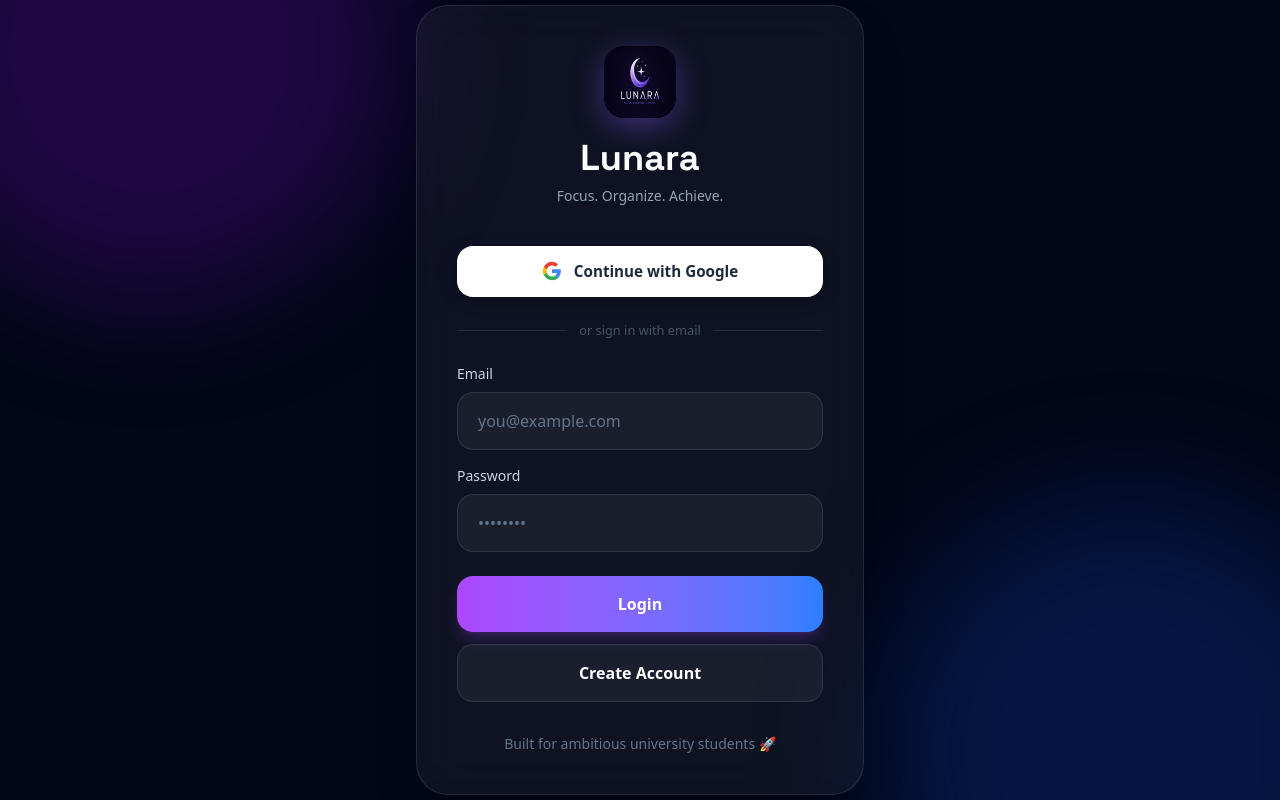
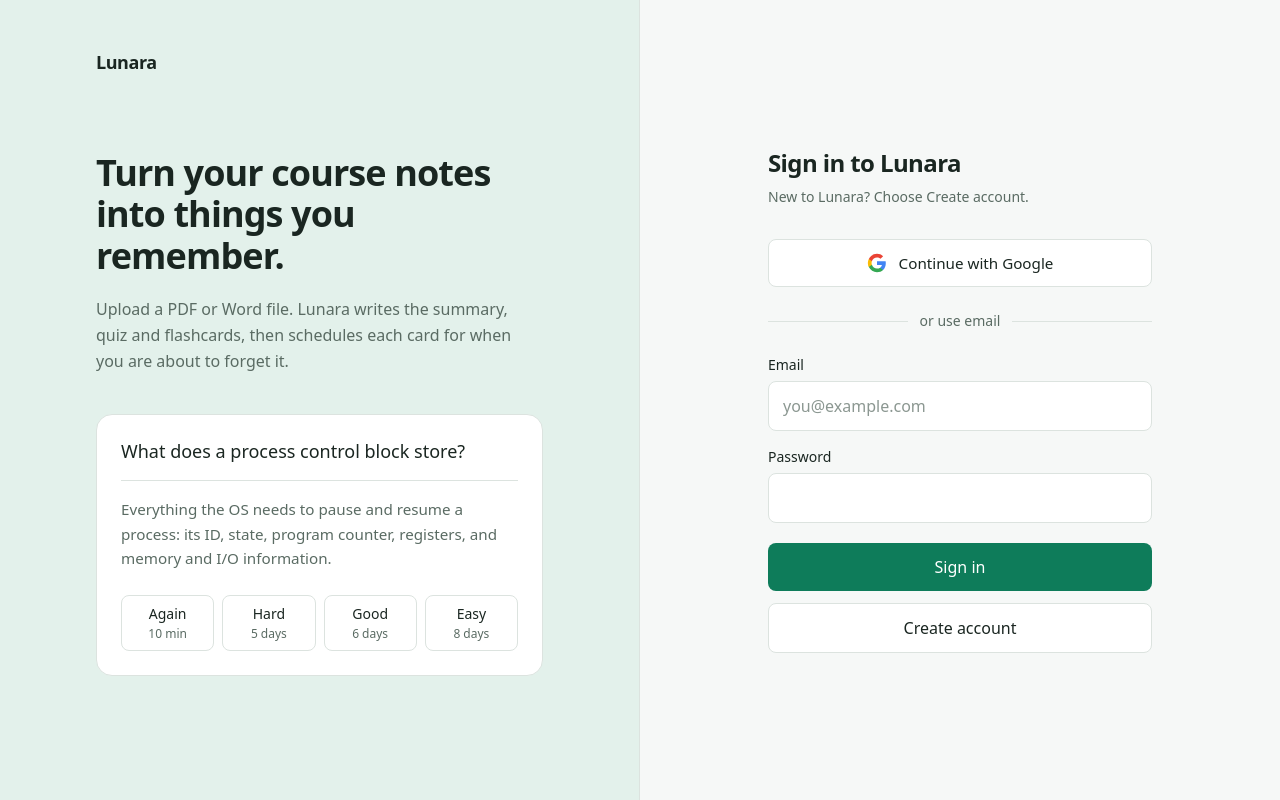
Before and after one commit to Ben735-cmd/lunara, a Next.js app: page / in a window 1280 px wide. Built offline with nearby package versions, Linux system fonts and the light colour scheme; no server answers.

Commit message:
Add design system and new sign-in screen

```diff
--- a/app/globals.css
+++ b/app/globals.css
@@ -1 +1,55 @@
 @import "tailwindcss";
+
+/*
+  Lunara design tokens.
+  One accent (malachite green), neutral surfaces, and a single font family.
+  Use the Tailwind names below (bg-paper, text-ink, border-line, bg-accent...)
+  instead of hard-coded hex values in components.
+*/
+:root {
+  --paper: #f6f8f7;
+  --surface: #ffffff;
+  --ink: #1a2621;
+  --ink-muted: #5a6b63;
+  --line: #dce3df;
+  --accent: #0e7c5a;
+  --accent-strong: #0a6246;
+  --accent-tint: #e3f1eb;
+  --danger: #b3321f;
+  --danger-tint: #fbeae6;
+}
+
+@theme inline {
+  --color-paper: var(--paper);
+  --color-surface: var(--surface);
+  --color-ink: var(--ink);
+  --color-ink-muted: var(--ink-muted);
+  --color-line: var(--line);
+  --color-accent: var(--accent);
+  --color-accent-strong: var(--accent-strong);
+  --color-accent-tint: var(--accent-tint);
+  --color-danger: var(--danger);
+  --color-danger-tint: var(--danger-tint);
+  --font-sans: var(--font-instrument), ui-sans-serif, system-ui, sans-serif;
+}
+
+body {
+  background: var(--paper);
+  color: var(--ink);
+  font-family: var(--font-sans);
+}
+
+:focus-visible {
+  outline: 2px solid var(--accent);
+  outline-offset: 2px;
+}
+
+@media (prefers-reduced-motion: reduce) {
+  *,
+  *::before,
+  *::after {
+    animation-duration: 0.01ms !important;
+    animation-iteration-count: 1 !important;
+    transition-duration: 0.01ms !important;
+  }
+}
--- a/app/layout.tsx
+++ b/app/layout.tsx
@@ -1,6 +1,13 @@
 import type { Metadata, Viewport } from "next"
 import Script from "next/script"
+import { Instrument_Sans } from "next/font/google"
 import "./globals.css"
+
+const instrumentSans = Instrument_Sans({
+  subsets: ["latin"],
+  variable: "--font-instrument",
+  display: "swap",
+})
 
 export const metadata: Metadata = {
   title: "Lunara - Student Dashboard",
@@ -14,7 +21,7 @@ export const metadata: Metadata = {
 }
 
 export const viewport: Viewport = {
-  themeColor: "#8B5CF6",
+  themeColor: "#0E7C5A",
   width: "device-width",
   initialScale: 1,
   maximumScale: 1,
@@ -37,10 +44,10 @@ export default function RootLayout({
         <meta name="apple-mobile-web-app-status-bar-style" content="default" />
         <meta name="apple-mobile-web-app-title" content="Lunara" />
         <meta name="mobile-web-app-capable" content="yes" />
-        <meta name="msapplication-TileColor" content="#8B5CF6" />
+        <meta name="msapplication-TileColor" content="#0E7C5A" />
         <meta name="msapplication-TileImage" content="/icons/icon-144x144.png" />
       </head>
-      <body className="antialiased">
+      <body className={`${instrumentSans.variable} antialiased`}>
         <Script
           async
           src="https://pagead2.googlesyndication.com/pagead/js/adsbygoogle.js?client=ca-pub-1275139836297308"
--- a/app/page.tsx
+++ b/app/page.tsx
@@ -32,8 +32,8 @@ export default function Page() {
 
   if (loading) {
     return (
-      <main className="min-h-screen bg-[#020617] flex items-center justify-center">
-        <div className="w-10 h-10 rounded-full border-4 border-purple-500 border-t-transparent animate-spin" />
+      <main className="min-h-screen bg-paper flex items-center justify-center">
+        <div className="w-8 h-8 rounded-full border-2 border-accent border-t-transparent animate-spin" />
       </main>
     )
   }
--- a/components/auth/AuthForm.tsx
+++ b/components/auth/AuthForm.tsx
@@ -2,31 +2,43 @@
 
 import { useState } from "react"
 import { supabase } from "../../lib/supabase"
+import CardPreview from "./CardPreview"
+
+type Notice = { kind: "error" | "success"; text: string } | null
 
 export default function AuthForm() {
   const [email, setEmail] = useState("")
   const [password, setPassword] = useState("")
   const [loading, setLoading] = useState(false)
   const [googleLoading, setGoogleLoading] = useState(false)
+  const [notice, setNotice] = useState<Notice>(null)
 
   async function signUp() {
-    if (!email || !password) return
+    if (!email || !password) {
+      setNotice({ kind: "error", text: "Enter your email and a password to create an account." })
+      return
+    }
     setLoading(true)
+    setNotice(null)
     const { error } = await supabase.auth.signUp({ email, password })
     if (error) {
-      alert(error.message)
+      setNotice({ kind: "error", text: error.message })
     } else {
-      alert("Account created! Check your email to confirm your account.")
+      setNotice({ kind: "success", text: "Account created. Check your email to confirm it, then sign in." })
     }
     setLoading(false)
   }
 
   async function signIn() {
-    if (!email || !password) return
+    if (!email || !password) {
+      setNotice({ kind: "error", text: "Enter your email and password to sign in." })
+      return
+    }
     setLoading(true)
+    setNotice(null)
     const { error } = await supabase.auth.signInWithPassword({ email, password })
     if (error) {
-      alert(error.message)
+      setNotice({ kind: "error", text: error.message })
     } else {
       window.location.reload()
     }
@@ -42,68 +54,51 @@ export default function AuthForm() {
       },
     })
     if (error) {
-      alert(error.message)
+      setNotice({ kind: "error", text: error.message })
       setGoogleLoading(false)
     }
   }
 
+  const inputClass =
+    "w-full rounded-lg border border-line bg-surface px-3.5 py-3 text-ink placeholder:text-ink-muted/70 focus:border-accent focus:outline-none focus:ring-2 focus:ring-accent/20"
+
   return (
-    <main className="min-h-screen bg-[#020617] relative overflow-hidden flex items-center justify-center px-6">
-      <style>{`
-        @import url('https://fonts.googleapis.com/css2?family=Space+Grotesk:wght@700;900&display=swap');
-        @keyframes spin { to { transform: rotate(360deg); } }
-      `}</style>
+    <main className="min-h-screen bg-paper lg:grid lg:grid-cols-2">
+      {/* Left: what the app does, shown with a real flashcard */}
+      <section className="hidden flex-col border-r border-line bg-accent-tint px-16 py-12 lg:flex xl:px-24">
+        <p className="text-lg font-semibold tracking-tight text-ink">Lunara</p>
+        <div className="my-auto py-12">
+          <h1 className="max-w-md text-4xl font-semibold leading-[1.15] tracking-tight text-ink">
+            Turn your course notes into things you remember.
+          </h1>
+          <p className="mt-5 max-w-md leading-relaxed text-ink-muted">
+            Upload a PDF or Word file. Lunara writes the summary, quiz and
+            flashcards, then schedules each card for when you are about to
+            forget it.
+          </p>
+          <div className="mt-10">
+            <CardPreview />
+          </div>
+        </div>
+      </section>
 
-      {/* Background Glows */}
-      <div className="absolute top-[-200px] left-[-100px] w-[500px] h-[500px] bg-purple-600/20 rounded-full blur-3xl" />
-      <div className="absolute bottom-[-200px] right-[-100px] w-[500px] h-[500px] bg-blue-600/20 rounded-full blur-3xl" />
+      {/* Right: sign in */}
+      <section className="flex min-h-screen items-center justify-center px-6 py-12 lg:min-h-0">
+        <div className="w-full max-w-sm">
+          <p className="mb-8 text-lg font-semibold tracking-tight text-ink lg:hidden">Lunara</p>
+          <h2 className="text-2xl font-semibold tracking-tight text-ink">Sign in to Lunara</h2>
+          <p className="mt-2 text-sm text-ink-muted">New to Lunara? Choose Create account.</p>
 
-      {/* Card */}
-      <div className="relative z-10 w-full max-w-md backdrop-blur-xl bg-white/5 border border-white/10 rounded-[32px] p-10 shadow-2xl">
-
-        {/* Logo */}
-        <div className="mb-10 text-center">
-          <img
-            src="/icons/icon-128x128.png"
-            alt="Lunara"
-            style={{ width: "72px", height: "72px", borderRadius: "20px", margin: "0 auto", boxShadow: "0 8px 32px rgba(139,92,246,0.4)" }}
-          />
-          <h1 style={{ fontFamily: "'Space Grotesk', sans-serif" }} className="text-4xl font-black text-white text-center mt-5">
-            Lunara
-          </h1>
-          <p className="text-[#94A3B8] text-center mt-2 text-sm">
-            Focus. Organize. Achieve.
-          </p>
-        </div>
-
-        {/* Google Sign In */}
           <button
+            type="button"
             onClick={signInWithGoogle}
             disabled={googleLoading}
-          style={{
-            width: "100%",
-            background: "white",
-            border: "none",
-            borderRadius: "16px",
-            padding: "14px",
-            display: "flex",
-            alignItems: "center",
-            justifyContent: "center",
-            gap: "12px",
-            fontWeight: 600,
-            fontSize: "0.95rem",
-            color: "#1E293B",
-            cursor: googleLoading ? "not-allowed" : "pointer",
-            opacity: googleLoading ? 0.7 : 1,
-            marginBottom: "24px",
-            boxShadow: "0 4px 16px rgba(0,0,0,0.3)",
-            transition: "all 0.2s",
-          }}
+            className="mt-8 flex w-full items-center justify-center gap-3 rounded-lg border border-line bg-surface px-4 py-3 text-[0.95rem] font-medium text-ink transition-colors hover:bg-paper disabled:cursor-not-allowed disabled:opacity-60"
           >
             {googleLoading ? (
-            <div style={{ width: "20px", height: "20px", borderRadius: "50%", border: "2px solid #8B5CF6", borderTopColor: "transparent", animation: "spin 0.8s linear infinite" }} />
+              <span className="h-5 w-5 animate-spin rounded-full border-2 border-accent border-t-transparent" />
             ) : (
-            <svg width="20" height="20" viewBox="0 0 24 24">
+              <svg width="20" height="20" viewBox="0 0 24 24" aria-hidden="true">
                 <path fill="#4285F4" d="M22.56 12.25c0-.78-.07-1.53-.2-2.25H12v4.26h5.92c-.26 1.37-1.04 2.53-2.21 3.31v2.77h3.57c2.08-1.92 3.28-4.74 3.28-8.09z"/>
                 <path fill="#34A853" d="M12 23c2.97 0 5.46-.98 7.28-2.66l-3.57-2.77c-.98.66-2.23 1.06-3.71 1.06-2.86 0-5.29-1.93-6.16-4.53H2.18v2.84C3.99 20.53 7.7 23 12 23z"/>
                 <path fill="#FBBC05" d="M5.84 14.09c-.22-.66-.35-1.36-.35-2.09s.13-1.43.35-2.09V7.07H2.18C1.43 8.55 1 10.22 1 12s.43 3.45 1.18 4.93l2.85-2.22.81-.62z"/>
@@ -113,66 +108,77 @@ export default function AuthForm() {
             {googleLoading ? "Connecting..." : "Continue with Google"}
           </button>
 
-        {/* Divider */}
-        <div style={{ display: "flex", alignItems: "center", gap: "12px", marginBottom: "24px" }}>
-          <div style={{ flex: 1, height: "1px", background: "rgba(255,255,255,0.1)" }} />
-          <p style={{ color: "#475569", fontSize: "0.8rem", fontWeight: 500 }}>or sign in with email</p>
-          <div style={{ flex: 1, height: "1px", background: "rgba(255,255,255,0.1)" }} />
+          <div className="my-6 flex items-center gap-3">
+            <div className="h-px flex-1 bg-line" />
+            <p className="text-sm text-ink-muted">or use email</p>
+            <div className="h-px flex-1 bg-line" />
           </div>
 
-        {/* Email & Password */}
-        <div className="space-y-4">
+          <form
+            onSubmit={(e) => {
+              e.preventDefault()
+              signIn()
+            }}
+            className="space-y-4"
+          >
             <div>
-            <label className="text-sm text-[#CBD5E1] mb-2 block">Email</label>
+              <label htmlFor="email" className="mb-1.5 block text-sm font-medium text-ink">Email</label>
               <input
+                id="email"
                 type="email"
+                autoComplete="email"
                 placeholder="you@example.com"
                 value={email}
                 onChange={(e) => setEmail(e.target.value)}
-              onKeyDown={(e) => e.key === "Enter" && signIn()}
-              className="w-full bg-white/5 border border-white/10 rounded-2xl px-5 py-4 text-white placeholder-[#64748B] outline-none focus:border-purple-500 transition"
+                className={inputClass}
               />
             </div>
 
             <div>
-            <label className="text-sm text-[#CBD5E1] mb-2 block">Password</label>
+              <label htmlFor="password" className="mb-1.5 block text-sm font-medium text-ink">Password</label>
               <input
+                id="password"
                 type="password"
-              placeholder="••••••••"
+                autoComplete="current-password"
                 value={password}
                 onChange={(e) => setPassword(e.target.value)}
-              onKeyDown={(e) => e.key === "Enter" && signIn()}
-              className="w-full bg-white/5 border border-white/10 rounded-2xl px-5 py-4 text-white placeholder-[#64748B] outline-none focus:border-purple-500 transition"
+                className={inputClass}
               />
             </div>
 
-          {/* Buttons */}
-          <div className="pt-2 space-y-3">
+            {notice && (
+              <p
+                role="status"
+                className={`rounded-lg px-3.5 py-2.5 text-sm ${
+                  notice.kind === "error"
+                    ? "bg-danger-tint text-danger"
+                    : "bg-accent-tint text-accent-strong"
+                }`}
+              >
+                {notice.text}
+              </p>
+            )}
+
+            <div className="space-y-3 pt-1">
               <button
-              onClick={signIn}
+                type="submit"
                 disabled={loading}
-              className="w-full bg-gradient-to-r from-purple-500 to-blue-500 text-white rounded-2xl py-4 font-semibold hover:scale-[1.02] transition-all duration-200 shadow-lg shadow-purple-500/20"
-              style={{ opacity: loading ? 0.7 : 1, cursor: loading ? "not-allowed" : "pointer" }}
+                className="w-full rounded-lg bg-accent px-4 py-3 font-medium text-white transition-colors hover:bg-accent-strong disabled:cursor-not-allowed disabled:opacity-60"
               >
-              {loading ? "Signing in..." : "Login"}
+                {loading ? "Please wait..." : "Sign in"}
               </button>
-
               <button
+                type="button"
                 onClick={signUp}
                 disabled={loading}
-              className="w-full bg-white/5 border border-white/10 text-white rounded-2xl py-4 font-semibold hover:bg-white/10 transition"
-              style={{ opacity: loading ? 0.7 : 1, cursor: loading ? "not-allowed" : "pointer" }}
+                className="w-full rounded-lg border border-line bg-surface px-4 py-3 font-medium text-ink transition-colors hover:bg-paper disabled:cursor-not-allowed disabled:opacity-60"
               >
-              {loading ? "Creating account..." : "Create Account"}
+                Create account
               </button>
             </div>
+          </form>
         </div>
-
-        {/* Footer */}
-        <p className="text-center text-[#64748B] text-sm mt-8">
-          Built for ambitious university students 🚀
-        </p>
-      </div>
+      </section>
     </main>
   )
 }
--- /dev/null
+++ b/components/auth/CardPreview.tsx
@@ -0,0 +1,36 @@
+import { schedule, describeInterval, type Grade } from "../../lib/sm2"
+
+// A card that has been reviewed once. The intervals below come from the same
+// scheduler the app uses, so the preview shows what a student would really see.
+const reviewedOnce = { ease: 2.5, interval_days: 1, repetitions: 1 }
+
+const grades: { grade: Grade; label: string }[] = [
+  { grade: 0, label: "Again" },
+  { grade: 1, label: "Hard" },
+  { grade: 2, label: "Good" },
+  { grade: 3, label: "Easy" },
+]
+
+export default function CardPreview() {
+  return (
+    <div aria-hidden="true" className="w-full max-w-md rounded-2xl border border-line bg-surface p-6">
+      <p className="text-lg font-medium leading-snug text-ink">
+        What does a process control block store?
+      </p>
+      <p className="mt-4 border-t border-line pt-4 text-[0.95rem] leading-relaxed text-ink-muted">
+        Everything the OS needs to pause and resume a process: its ID, state,
+        program counter, registers, and memory and I/O information.
+      </p>
+      <div className="mt-6 grid grid-cols-4 gap-2">
+        {grades.map(({ grade, label }) => (
+          <div key={grade} className="rounded-lg border border-line px-2 py-2 text-center">
+            <p className="text-sm font-medium text-ink">{label}</p>
+            <p className="mt-0.5 text-xs text-ink-muted">
+              {describeInterval(schedule(reviewedOnce, grade))}
+            </p>
+          </div>
+        ))}
+      </div>
+    </div>
+  )
+}
```
Also changed, not shown: public/manifest.json. Lines whose indentation alone changed are shown as unchanged.
